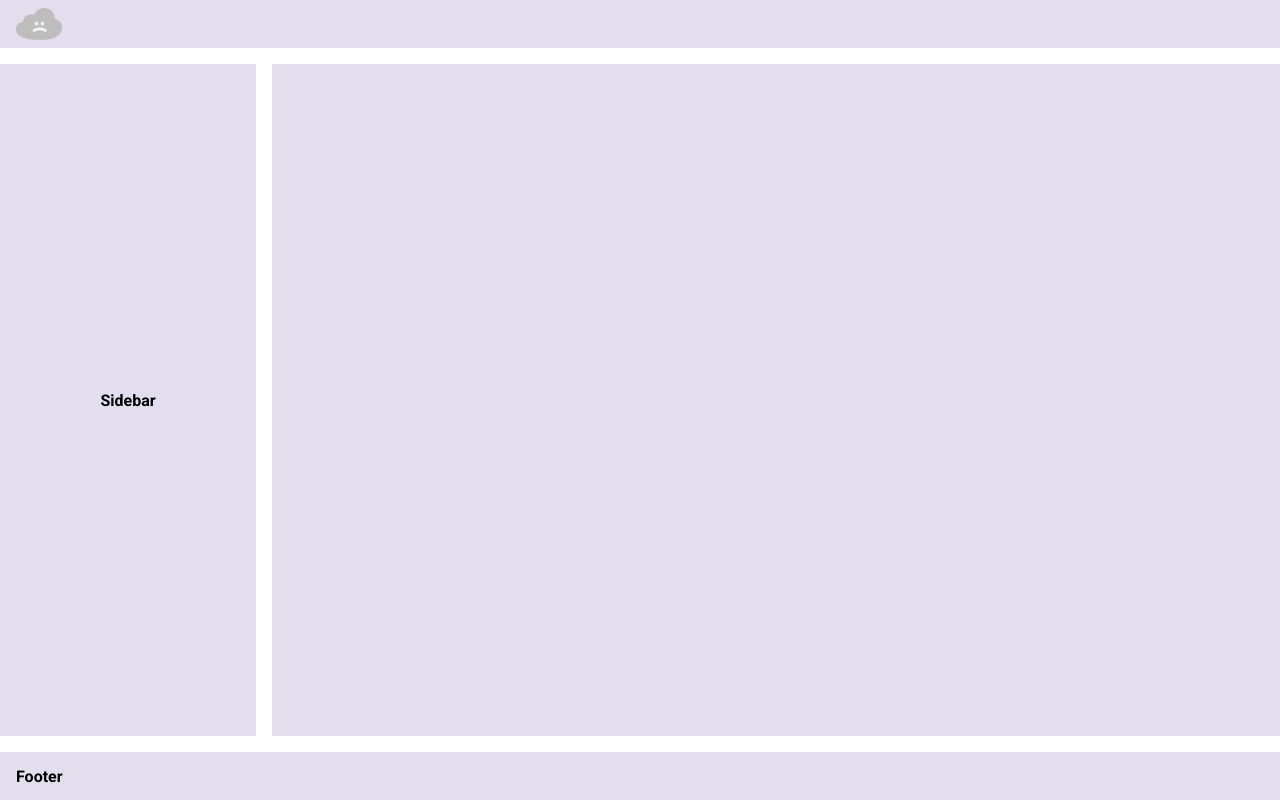
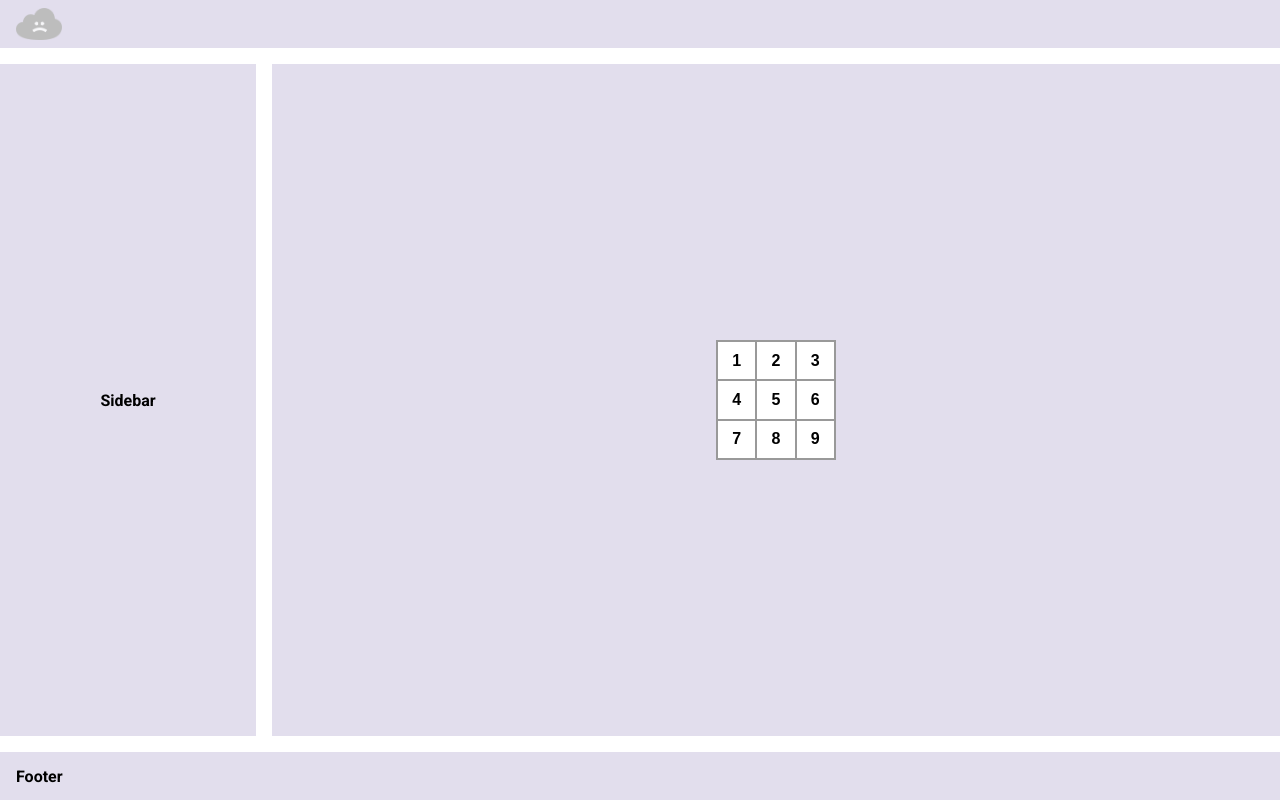
Before and after one commit to azakharo/tic-tac-toe, a React (Vite) app: page /main in a window 1280 px wide. Built offline with nearby package versions, Linux system fonts and the light colour scheme.

Commit message:
added Square and Board components

```diff
--- /dev/null
+++ b/src/components/Board.tsx
@@ -0,0 +1,26 @@
+import {Square} from './Square';
+
+export default function Board() {
+  return (
+    <div
+      style={{
+        display: 'grid',
+        gridTemplateColumns: 'repeat(3, 1fr)',
+        gridTemplateRows: 'repeat(3, 1fr)',
+        width: 'calc(3 * 2.5rem)',
+        height: 'calc(3 * 2.5rem)',
+        border: '1px solid #999',
+      }}
+    >
+      <Square value="1" />
+      <Square value="2" />
+      <Square value="3" />
+      <Square value="4" />
+      <Square value="5" />
+      <Square value="6" />
+      <Square value="7" />
+      <Square value="8" />
+      <Square value="9" />
+    </div>
+  )
+}
--- /dev/null
+++ b/src/components/Square.tsx
@@ -0,0 +1,22 @@
+
+export function Square({ value, onSquareClick }: {value: string; onSquareClick?: () => void}) {
+  return (
+    <button
+      style={{
+        display: 'inline-flex',
+        alignItems: 'center',
+        justifyContent: 'center',
+        padding: 0,
+        backgroundColor: '#fff',
+        border: '1px solid #999',
+        outline: 0,
+        borderRadius: 0,
+        fontSize: '1rem',
+        fontWeight: 'bold',
+      }}
+      onClick={onSquareClick}
+    >
+      {value}
+    </button>
+  )
+}
--- a/src/pages/Main/index.tsx
+++ b/src/pages/Main/index.tsx
@@ -2,6 +2,7 @@ import {memo} from 'react';
 import {Box} from '@mui/material';
 
 import errorImg from '@images/sad-cloud.png';
+import Board from '@/components/Board';
 
 const areaColor = '#e2deed';
 
@@ -68,8 +69,7 @@ const Main = () => {
           ...asideMainCommonStyles,
         }}
       >
-        <Box display="flex" flexWrap="wrap" gap={2}>
-        </Box>
+        <Board />
       </Box>
       <Box
         component="footer"
```
